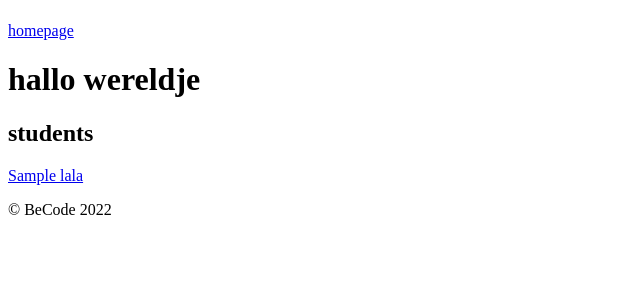
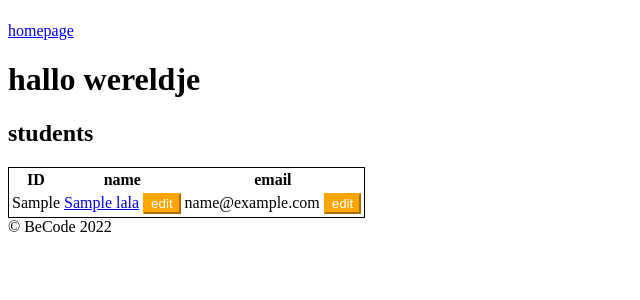
Before and after one commit to DenGian/php-crud, a PHP site: template View/studentpage.php in a window 1280 px wide. Shown: the part 58-358 px from the top of the page, without its empty margins (0-640 px from the left). Run offline with PHP 8.4, Linux system fonts and the light colour scheme; the template is opened without the code that fills it: most values are stand-ins (such as "Sample title", 1, 10 or a date in 2020).

Commit message:
added table struc and edit buttons

```diff
--- a/View/studentpage.php
+++ b/View/studentpage.php
@@ -2,7 +2,37 @@
 <p><a href="index.php">homepage</a></p>
 <h1>hallo wereldje</h1>
 <h2>students</h2>
-<?php foreach ($lalaArray as $student) : ?>
-   <p><a href=<?php echo "index.php?page=info&student=" . $student->getId()?>><?=$student->getName()?></a></p>
-<?php endforeach; ?>
+<form method="post">
+   <table style="border:1px solid black;">
+      <tr>
+         <th>ID</th>
+         <th>name</th>
+         <th>email</th>
+      </tr>
+      <?php foreach ($lalaArray as $student) : ?>
+         <tr>
+            <td><?= $student->getID(); ?></td>
+            <td>
+               <a href=<?php echo "index.php?page=info&student=" . $student->getId(); ?>><?= $student->getName() ?></a>
+               <button style='background-color:orange; color:white; border-color:orange;' name='nameEdit'>edit</button>
+               <?php if (isset($POST['nameEdit'])) : ?>
+                  <input type="text" name="newName">
+                  <button style='background-color:green; color:white; border-color:green;' name="newNameConfirm">confirm</button>
+               <?php endif; ?>
+            </td>
+            <td>
+               <?= $student->getEmail(); ?>
+               <button style='background-color:orange; color:white; border-color:orange;' name='emailEdit'>edit</button>
+               <?php if (isset($POST['emailEdit'])) : ?>
+                  <input type="text" name="newEmail">
+                  <button style='background-color:green; color:white; border-color:green;' name="newEmailConfirm">confirm</button>
+               <?php endif; ?>
+            </td>
+
+         </tr>
+
+      <?php endforeach; ?>
+   </table>
+</form>
+
 <?php require 'View/includes/footer.php'; ?>
```
